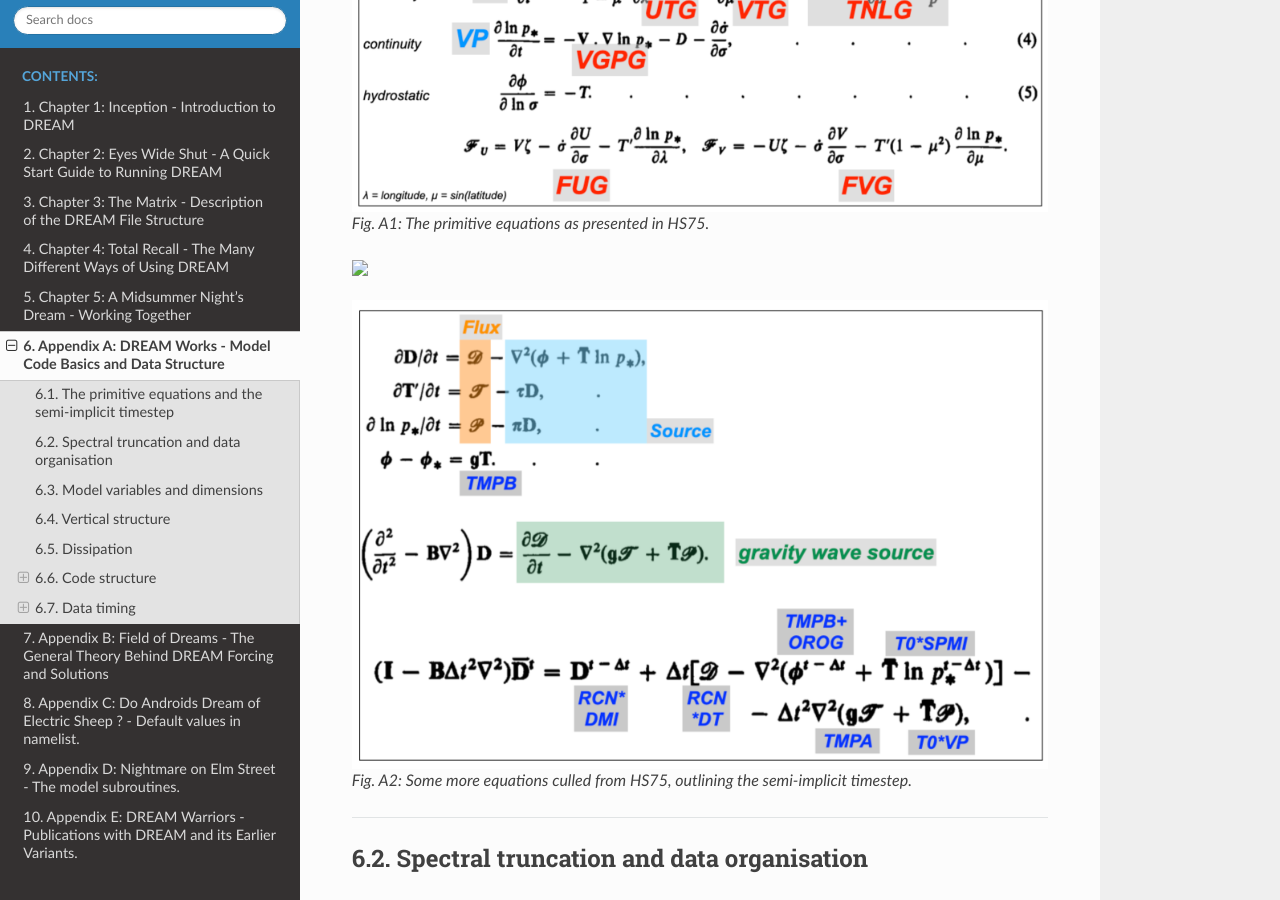
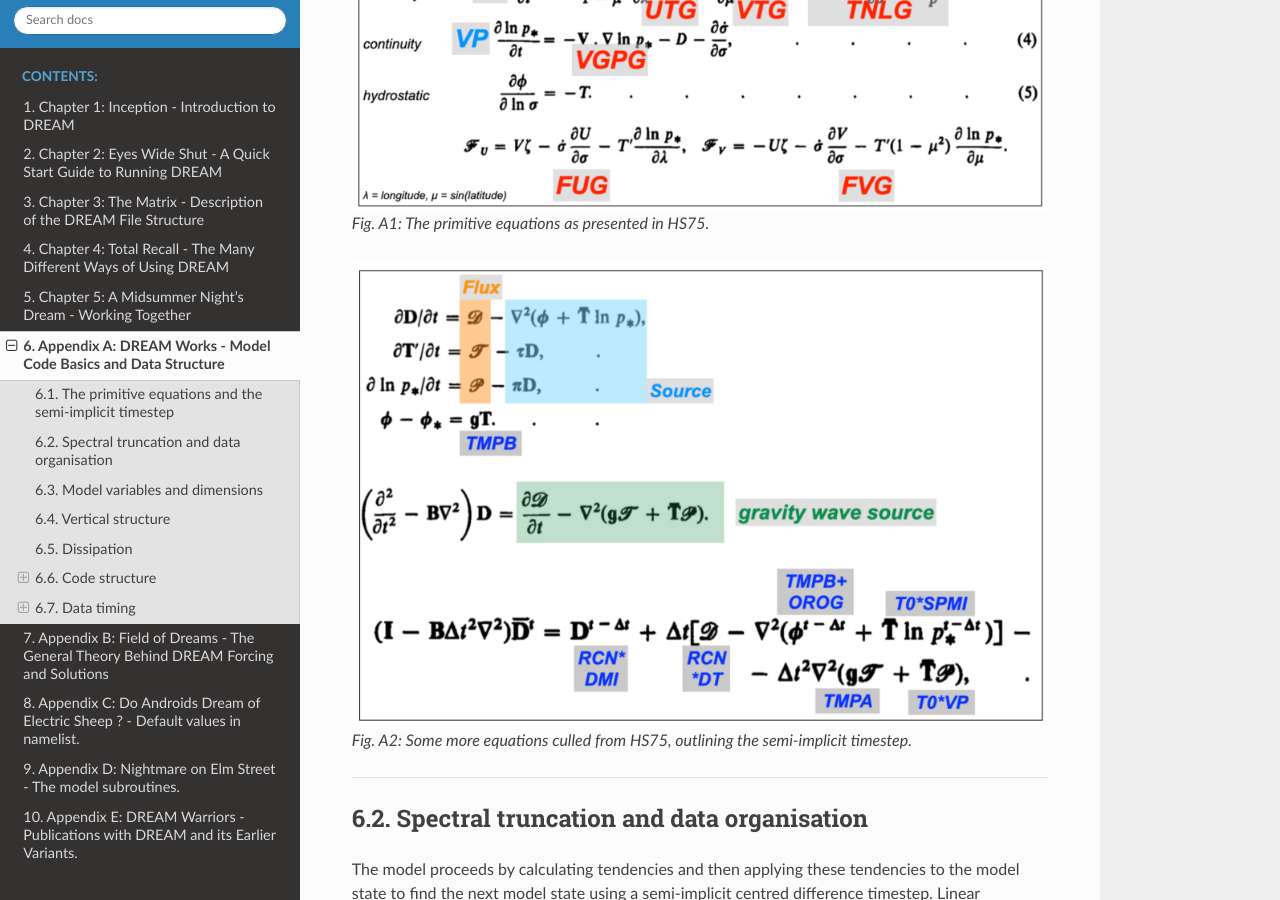
Before and after one commit to dream-gcm/usermanual, a Sphinx documentation site: the page built from source/AppendixA.md, in a window 1280 px wide and 900 px high, scrolled down 1743 px. Built offline with Sphinx 7.4.7 and the Read the Docs theme 2.0.0, drawn with Linux system fonts in a browser that asks for light colours.

Commit message:
Update AppendixA.md

```diff
--- a/source/AppendixA.md
+++ b/source/AppendixA.md
@@ -54,8 +54,6 @@ These equations are written in sperical coordinates in HS75 and thermodynamic, c
 
 ![FigA1](./img/fig_A1.png)
 _Fig. A1: The primitive equations as presented in HS75._
-
-<img src="/img/fig_A1.png" width="200" >
 
 
 
```
